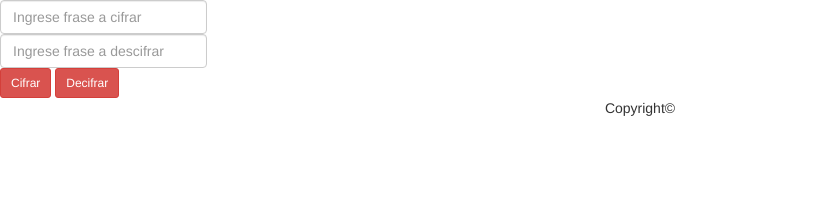
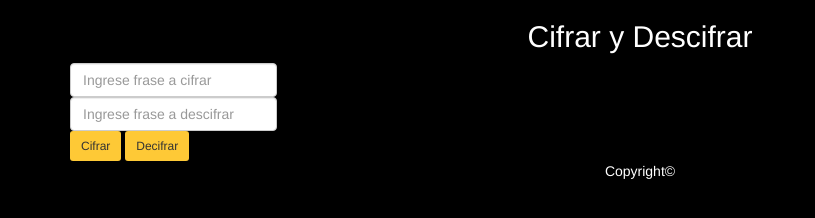
Before and after one commit to LeslyN/caesar-cipher-es6, a plain HTML site: page index.html in a window 1280 px wide. Shown: the whole page, without its empty margins (0-815 px from the left). Drawn offline with Linux system fonts and the light colour scheme.

Commit message:
Dando estilos

```diff
--- a/css/main.css
+++ b/css/main.css
@@ -0,0 +1,11 @@
+.btn-style {
+  background-color: #fec936;
+}
+
+.bg-body {
+  background-color: #000;
+}
+
+.color-text {
+  color: #fff;
+}
--- a/index.html
+++ b/index.html
@@ -12,22 +12,25 @@
     <link rel="stylesheet" href="css/main.css">
     <title>Cifrado Cesar</title>
 </head>
-<body>
+<body class="bg-body">
   <header class="container mt-3">
+    <h2 class="text-center color-text">Cifrar y Descifrar</h2>
   </header>
-  <div class="justify-content">
-    <div class="form-inline">
-    <input class="form-control form-control-sm mr-sm-2" type="text" placeholder="Ingrese frase a cifrar" id="cipher">
-    <div id="text-cipher"></div>
-    <input class="form-control form-control-sm mr-sm-2" type="text" placeholder="Ingrese frase a descifrar" id="decipher">
-    <div id="text-decipher"></div>
-    <button type="button" class="btn btn-danger my-2 my-sm-0 btn-sm ml-2" id="btn-cipher">Cifrar</button>
-    <button type="button" class="btn btn-danger my-2 my-sm-0 btn-sm ml-2" id="btn-decipher">Decifrar</button>
+  <main>
+    <div class="container justify-content">
+      <div class="form-inline">
+      <input class="form-control form-control-sm mr-sm-2" type="text" placeholder="Ingrese frase a cifrar" id="cipher">
+      <div class="container font-weight-bold color-text" id="text-cipher"></div>
+      <input class="form-control form-control-sm mr-sm-2" type="text" placeholder="Ingrese frase a descifrar" id="decipher">
+      <div class="container font-weight-bold color-text" id="text-decipher"></div>
+      <button type="button" class="btn btn-style my-2 my-sm-0 btn-sm ml-2" id="btn-cipher">Cifrar</button>
+      <button type="button" class="btn btn-style my-2 my-sm-0 btn-sm ml-2" id="btn-decipher">Decifrar</button>
+      </div>
     </div>
-  </div>
+  </main>
 
   <footer class="container">
-    <p class="text-center mt-4">Copyright&copy;</p>
+    <p class="text-center mt-4 color-text">Copyright&copy;</p>
   </footer>
 
   <script type="text/javascript" src="vendors/js/jquery-3.2.1.min.js"></script>
```
